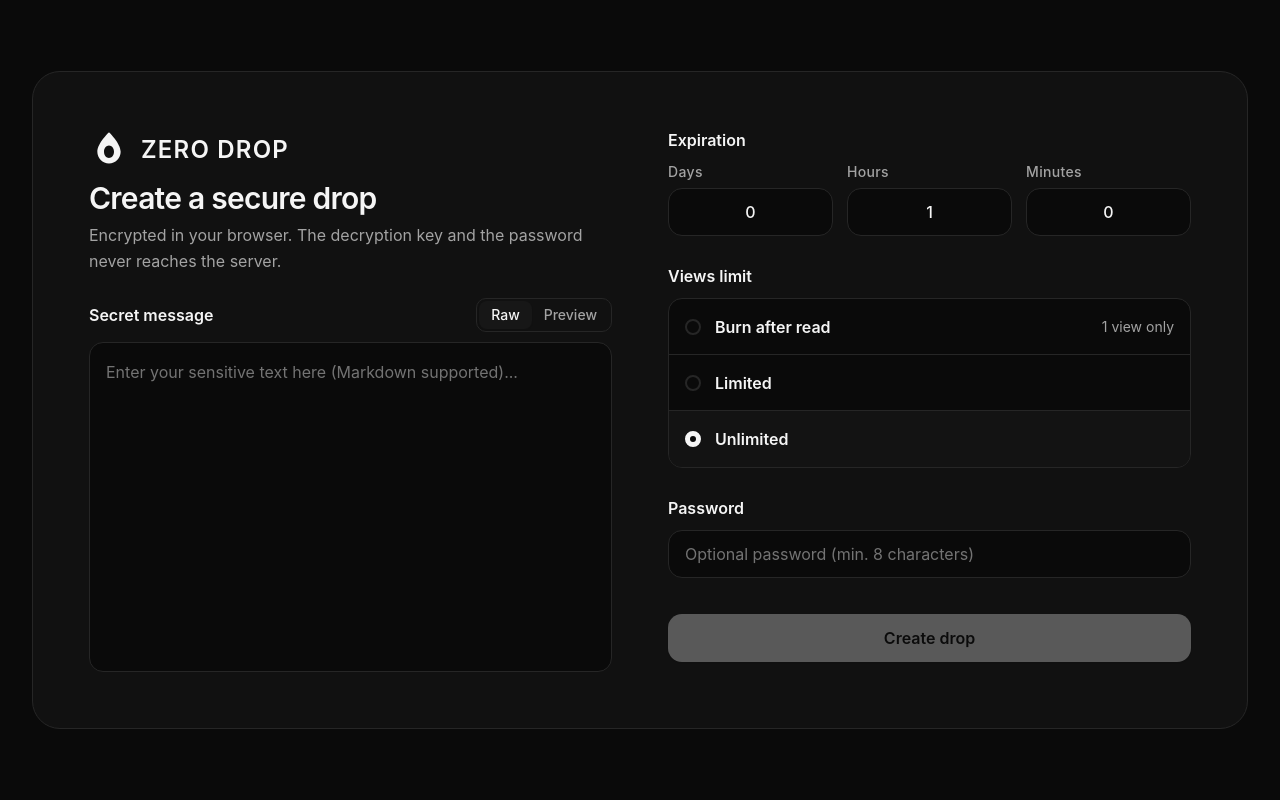
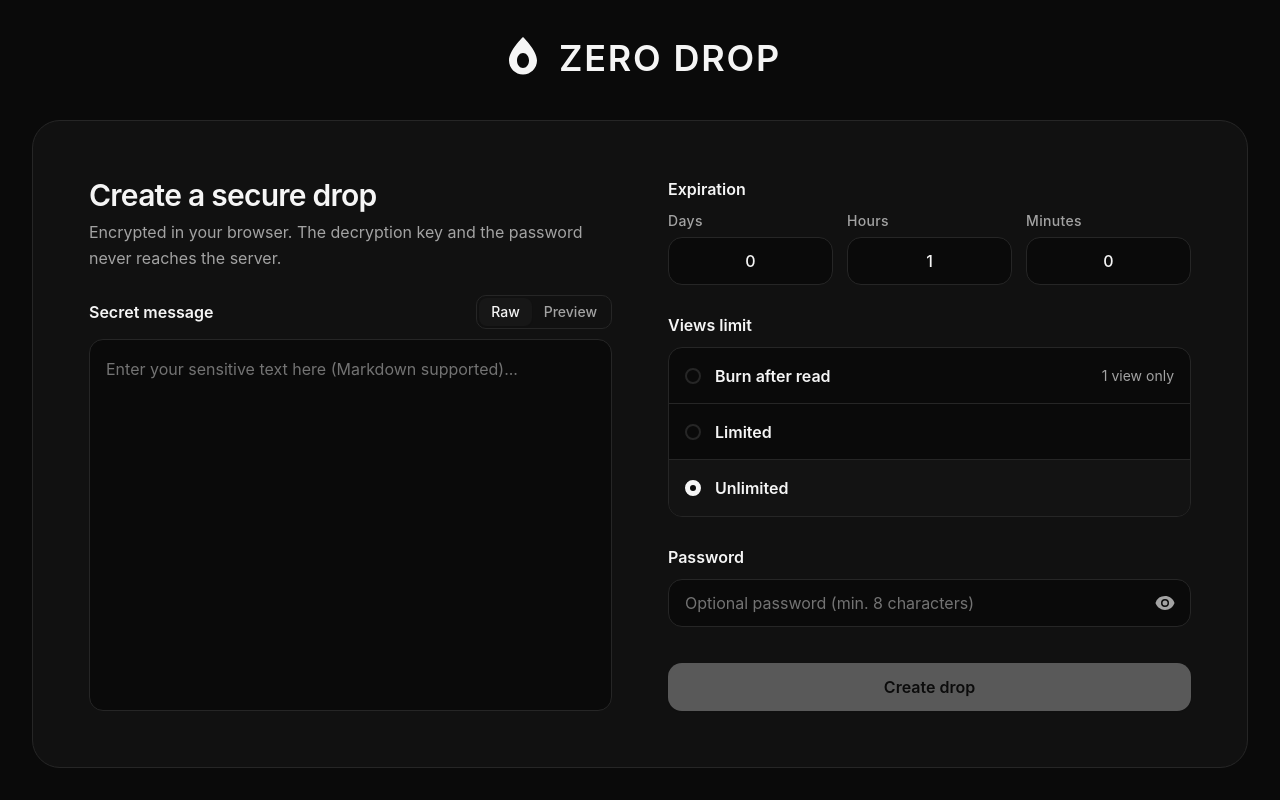
Before and after one commit to soheilAla/zero-drop, a Vue app in the folder frontend/: page / in a window 1280 px wide. Built offline with nearby package versions, Linux system fonts and the light colour scheme.

Commit message:
feat: add global header, password visibility toggle, unify button widths

```diff
--- a/frontend/src/App.vue
+++ b/frontend/src/App.vue
@@ -1,11 +1,39 @@
 <script setup lang="ts">
-import { RouterView } from "vue-router";
+import { RouterLink, RouterView } from "vue-router";
 </script>
 
 <template>
     <main
-        class="min-h-dvh bg-background text-text flex items-center justify-center p-4 sm:p-6 lg:p-8"
+        class="min-h-dvh bg-background text-text flex flex-col items-center justify-center pt-10 pb-6 px-4 sm:p-6 lg:p-8"
     >
+        <header class="mb-8 sm:mb-10 select-none">
+            <RouterLink
+                to="/"
+                class="flex items-center gap-3 text-text hover:opacity-90 transition-opacity"
+            >
+                <div class="w-10 h-10 sm:w-12 sm:h-12 text-text shrink-0">
+                    <svg
+                        viewBox="0 0 48 48"
+                        fill="none"
+                        xmlns="http://www.w3.org/2000/svg"
+                        class="w-full h-full"
+                    >
+                        <path
+                            fill-rule="evenodd"
+                            clip-rule="evenodd"
+                            d="M24 5C24 5 10 18.2 10 28.5C10 36.232 16.268 42.5 24 42.5C31.732 42.5 38 36.232 38 28.5C38 18.2 24 5 24 5ZM24 21C20.686 21 18 24.358 18 28.5C18 32.642 20.686 36 24 36C27.314 36 30 32.642 30 28.5C30 24.358 27.314 21 24 21Z"
+                            fill="currentColor"
+                        />
+                    </svg>
+                </div>
+                <span
+                    class="font-heading text-3xl sm:text-4xl font-semibold tracking-wider text-text uppercase translate-y-0.5"
+                >
+                    ZERO DROP
+                </span>
+            </RouterLink>
+        </header>
+
         <RouterView />
     </main>
 </template>
--- a/frontend/src/components/CreateDropForm.vue
+++ b/frontend/src/components/CreateDropForm.vue
@@ -105,6 +105,7 @@ function selectViewMode(mode: ViewMode) {
 }
 
 const password = ref("");
+const showPassword = ref(false);
 const passwordError = ref("");
 const passwordStrength = computed(() => evaluatePasswordStrength(password.value));
 
@@ -330,30 +331,6 @@ async function handleCreateDrop() {
     <div class="grid grid-cols-1 lg:grid-cols-2 gap-8 lg:gap-12 xl:gap-14">
         <!-- Title & Textarea -->
         <div class="flex flex-col space-y-6">
-            <div class="space-y-3">
-                <div class="flex items-center gap-3 select-none">
-                    <div class="w-9 h-9 sm:w-10 sm:h-10 text-text shrink-0">
-                        <svg
-                            viewBox="0 0 48 48"
-                            fill="none"
-                            xmlns="http://www.w3.org/2000/svg"
-                            class="w-full h-full"
-                        >
-                            <path
-                                fill-rule="evenodd"
-                                clip-rule="evenodd"
-                                d="M24 5C24 5 10 18.2 10 28.5C10 36.232 16.268 42.5 24 42.5C31.732 42.5 38 36.232 38 28.5C38 18.2 24 5 24 5ZM24 21C20.686 21 18 24.358 18 28.5C18 32.642 20.686 36 24 36C27.314 36 30 32.642 30 28.5C30 24.358 27.314 21 24 21Z"
-                                fill="currentColor"
-                            />
-                        </svg>
-                    </div>
-                    <span
-                        class="font-heading text-xl sm:text-2xl font-semibold tracking-wider text-text uppercase translate-y-0.5"
-                    >
-                        ZERO DROP
-                    </span>
-                </div>
-
             <div>
                 <h1
                     class="font-heading text-2xl sm:text-3xl font-semibold text-text tracking-tight"
@@ -364,7 +341,6 @@ async function handleCreateDrop() {
                     Encrypted in your browser. The decryption key and the
                     password never reaches the server.
                 </p>
-                </div>
             </div>
 
             <div class="flex-1 flex flex-col">
@@ -687,21 +663,62 @@ async function handleCreateDrop() {
                 >
                     Password
                 </label>
+                <div class="relative flex items-center">
                     <input
                         id="password"
                         v-model="password"
-                    type="password"
+                        :type="showPassword ? 'text' : 'password'"
                         autocomplete="new-password"
                         placeholder="Optional password (min. 8 characters)"
                         @input="handlePasswordInput"
                         @blur="validatePassword"
                         :class="[
-                        'w-full h-12 px-4 text-base rounded-xl border bg-background text-text placeholder-text-subtle focus:outline-none transition-colors',
+                            'w-full h-12 pl-4 pr-11 text-base rounded-xl border bg-background text-text placeholder-text-subtle focus:outline-none transition-colors',
                             passwordError
                                 ? 'border-danger focus:border-danger'
                                 : 'border-border focus:border-text',
                         ]"
                     />
+                    <button
+                        type="button"
+                        :aria-label="showPassword ? 'Hide password' : 'Show password'"
+                        @click="showPassword = !showPassword"
+                        class="absolute right-3 p-1 text-text-muted hover:text-text transition-colors cursor-pointer focus:outline-none"
+                    >
+                        <!-- Visibility toggle (show) -->
+                        <svg
+                            v-if="showPassword"
+                            viewBox="0 0 20 20"
+                            fill="currentColor"
+                            class="w-5 h-5 shrink-0"
+                            aria-hidden="true"
+                        >
+                            <path
+                                fill-rule="evenodd"
+                                clip-rule="evenodd"
+                                d="M3.28 2.22a.75.75 0 00-1.06 1.06l14.5 14.5a.75.75 0 101.06-1.06l-1.745-1.745a10.029 10.029 0 003.3-4.38 1.651 1.651 0 000-1.185A10.004 10.004 0 009.999 3a9.956 9.956 0 00-4.744 1.194L3.28 2.22zM7.752 6.69l1.092 1.092a2.5 2.5 0 013.374 3.373l1.091 1.092a4 4 0 00-5.557-5.557z"
+                            />
+                            <path
+                                d="M10.748 13.93l2.523 2.523a9.987 9.987 0 01-3.27.547c-4.258 0-7.894-2.66-9.337-6.41a1.651 1.651 0 010-1.186A10.007 10.007 0 014.168 5.477L6.59 7.899a4 4 0 004.159 6.03z"
+                            />
+                        </svg>
+                        <!-- Visibility toggle (hide) -->
+                        <svg
+                            v-else
+                            viewBox="0 0 20 20"
+                            fill="currentColor"
+                            class="w-5 h-5 shrink-0"
+                            aria-hidden="true"
+                        >
+                            <path d="M10 12.5a2.5 2.5 0 100-5 2.5 2.5 0 000 5z" />
+                            <path
+                                fill-rule="evenodd"
+                                clip-rule="evenodd"
+                                d="M.664 10.59a1.651 1.651 0 010-1.186A10.004 10.004 0 0110 3c4.257 0 7.893 2.66 9.336 6.41.147.381.146.804 0 1.186A10.004 10.004 0 0110 17c-4.257 0-7.893-2.66-9.336-6.41zM14 10a4 4 0 11-8 0 4 4 0 018 0z"
+                            />
+                        </svg>
+                    </button>
+                </div>
                 <div v-if="password" class="mt-2.5 space-y-1.5">
                     <div class="flex items-center justify-between text-sm font-heading">
                         <span class="text-text-muted">Password strength</span>
--- a/frontend/src/components/DropCreated.vue
+++ b/frontend/src/components/DropCreated.vue
@@ -186,7 +186,7 @@ async function handleCopyLink() {
             <button
                 type="button"
                 @click="emit('create-another')"
-                class="w-full sm:w-auto px-6 py-3 font-heading text-base font-semibold bg-primary hover:bg-neutral-200 text-primary-text rounded-xl transition-colors cursor-pointer focus:outline-none focus:ring-2 focus:ring-primary focus:ring-offset-2 focus:ring-offset-surface shadow-sm"
+                class="w-full h-12 px-6 font-heading text-base font-semibold bg-primary hover:bg-neutral-200 text-primary-text rounded-xl transition-colors cursor-pointer focus:outline-none focus:ring-2 focus:ring-primary focus:ring-offset-2 focus:ring-offset-surface shadow-sm"
             >
                 Create another drop
             </button>
--- a/frontend/src/views/DropView.vue
+++ b/frontend/src/views/DropView.vue
@@ -17,6 +17,7 @@ const viewerMode = ref<"preview" | "raw">("preview");
 
 const drop = ref<DropResponse | null>(null);
 const password = ref("");
+const showPassword = ref(false);
 
 let pendingConsumeToken = "";
 let pendingPlaintext = "";
@@ -187,7 +188,7 @@ onMounted(() => {
 
 <template>
     <section
-        class="w-full max-w-xl p-6 sm:p-8 bg-surface rounded-3xl border border-border -translate-y-8 sm:translate-y-0"
+        class="w-full max-w-xl p-6 sm:p-8 bg-surface rounded-3xl border border-border"
     >
         <h1
             class="font-heading text-2xl sm:text-3xl font-semibold text-text mb-6"
@@ -213,7 +214,7 @@ onMounted(() => {
             <div class="pt-2">
                 <RouterLink
                     to="/"
-                    class="inline-block px-6 py-3 font-heading text-base font-semibold bg-primary hover:bg-neutral-200 text-primary-text rounded-xl transition-colors focus:outline-none focus:ring-2 focus:ring-primary focus:ring-offset-2 focus:ring-offset-surface shadow-sm"
+                    class="w-full h-12 px-6 flex items-center justify-center font-heading text-base font-semibold bg-primary hover:bg-neutral-200 text-primary-text rounded-xl transition-colors cursor-pointer focus:outline-none focus:ring-2 focus:ring-primary focus:ring-offset-2 focus:ring-offset-surface shadow-sm"
                 >
                     Create a new drop
                 </RouterLink>
@@ -228,21 +229,62 @@ onMounted(() => {
                 >
                     Password
                 </label>
+                <div class="relative flex items-center">
                     <input
                         id="password"
                         v-model="password"
-                    type="password"
+                        :type="showPassword ? 'text' : 'password'"
                         placeholder="Enter password"
                         autocomplete="current-password"
                         @input="errorMessage = ''"
                         @keydown.enter="handleUnlock"
                         :class="[
-                        'w-full p-3.5 text-base rounded-xl border bg-background text-text focus:outline-none transition-colors',
+                            'w-full h-12 pl-4 pr-11 text-base rounded-xl border bg-background text-text focus:outline-none transition-colors',
                             errorMessage
                                 ? 'border-danger focus:border-danger'
                                 : 'border-border focus:border-text',
                         ]"
                     />
+                    <button
+                        type="button"
+                        :aria-label="showPassword ? 'Hide password' : 'Show password'"
+                        @click="showPassword = !showPassword"
+                        class="absolute right-3 p-1 text-text-muted hover:text-text transition-colors cursor-pointer focus:outline-none"
+                    >
+                        <!-- Visibility toggle (show) -->
+                        <svg
+                            v-if="showPassword"
+                            viewBox="0 0 20 20"
+                            fill="currentColor"
+                            class="w-5 h-5 shrink-0"
+                            aria-hidden="true"
+                        >
+                            <path
+                                fill-rule="evenodd"
+                                clip-rule="evenodd"
+                                d="M3.28 2.22a.75.75 0 00-1.06 1.06l14.5 14.5a.75.75 0 101.06-1.06l-1.745-1.745a10.029 10.029 0 003.3-4.38 1.651 1.651 0 000-1.185A10.004 10.004 0 009.999 3a9.956 9.956 0 00-4.744 1.194L3.28 2.22zM7.752 6.69l1.092 1.092a2.5 2.5 0 013.374 3.373l1.091 1.092a4 4 0 00-5.557-5.557z"
+                            />
+                            <path
+                                d="M10.748 13.93l2.523 2.523a9.987 9.987 0 01-3.27.547c-4.258 0-7.894-2.66-9.337-6.41a1.651 1.651 0 010-1.186A10.007 10.007 0 014.168 5.477L6.59 7.899a4 4 0 004.159 6.03z"
+                            />
+                        </svg>
+                        <!-- Visibility toggle (hide) -->
+                        <svg
+                            v-else
+                            viewBox="0 0 20 20"
+                            fill="currentColor"
+                            class="w-5 h-5 shrink-0"
+                            aria-hidden="true"
+                        >
+                            <path d="M10 12.5a2.5 2.5 0 100-5 2.5 2.5 0 000 5z" />
+                            <path
+                                fill-rule="evenodd"
+                                clip-rule="evenodd"
+                                d="M.664 10.59a1.651 1.651 0 010-1.186A10.004 10.004 0 0110 3c4.257 0 7.893 2.66 9.336 6.41.147.381.146.804 0 1.186A10.004 10.004 0 0110 17c-4.257 0-7.893-2.66-9.336-6.41zM14 10a4 4 0 11-8 0 4 4 0 018 0z"
+                            />
+                        </svg>
+                    </button>
+                </div>
                 <p
                     v-if="errorMessage"
                     class="mt-2 text-sm font-medium text-danger"
@@ -256,7 +298,7 @@ onMounted(() => {
                     type="button"
                     :disabled="isLoading"
                     @click="handleUnlock"
-                    class="w-full sm:w-auto px-6 py-3 font-heading text-base font-semibold bg-primary hover:bg-neutral-200 text-primary-text rounded-xl transition-colors cursor-pointer focus:outline-none focus:ring-2 focus:ring-primary focus:ring-offset-2 focus:ring-offset-surface disabled:opacity-40 disabled:cursor-not-allowed disabled:hover:bg-primary shadow-sm"
+                    class="w-full h-12 px-6 font-heading text-base font-semibold bg-primary hover:bg-neutral-200 text-primary-text rounded-xl transition-colors cursor-pointer focus:outline-none focus:ring-2 focus:ring-primary focus:ring-offset-2 focus:ring-offset-surface disabled:opacity-40 disabled:cursor-not-allowed disabled:hover:bg-primary shadow-sm"
                 >
                     {{ isLoading ? "Unlocking..." : "Unlock" }}
                 </button>
@@ -273,7 +315,7 @@ onMounted(() => {
                     type="button"
                     :disabled="isLoading"
                     @click="handleReveal"
-                    class="w-full sm:w-auto px-6 py-3 font-heading text-base font-semibold bg-primary hover:bg-neutral-200 text-primary-text rounded-xl transition-colors cursor-pointer focus:outline-none focus:ring-2 focus:ring-primary focus:ring-offset-2 focus:ring-offset-surface disabled:opacity-40 disabled:cursor-not-allowed disabled:hover:bg-primary shadow-sm"
+                    class="w-full h-12 px-6 font-heading text-base font-semibold bg-primary hover:bg-neutral-200 text-primary-text rounded-xl transition-colors cursor-pointer focus:outline-none focus:ring-2 focus:ring-primary focus:ring-offset-2 focus:ring-offset-surface disabled:opacity-40 disabled:cursor-not-allowed disabled:hover:bg-primary shadow-sm"
                 >
                     {{ isLoading ? "Revealing..." : "Reveal drop" }}
                 </button>
@@ -381,7 +423,7 @@ onMounted(() => {
             <div class="pt-2">
                 <RouterLink
                     to="/"
-                    class="inline-block px-6 py-3 font-heading text-base font-semibold bg-primary hover:bg-neutral-200 text-primary-text rounded-xl transition-colors cursor-pointer focus:outline-none focus:ring-2 focus:ring-primary focus:ring-offset-2 focus:ring-offset-surface shadow-sm"
+                    class="w-full h-12 px-6 flex items-center justify-center font-heading text-base font-semibold bg-primary hover:bg-neutral-200 text-primary-text rounded-xl transition-colors cursor-pointer focus:outline-none focus:ring-2 focus:ring-primary focus:ring-offset-2 focus:ring-offset-surface shadow-sm"
                 >
                     Create a new drop
                 </RouterLink>
```
Lines whose indentation alone changed are shown as unchanged.
